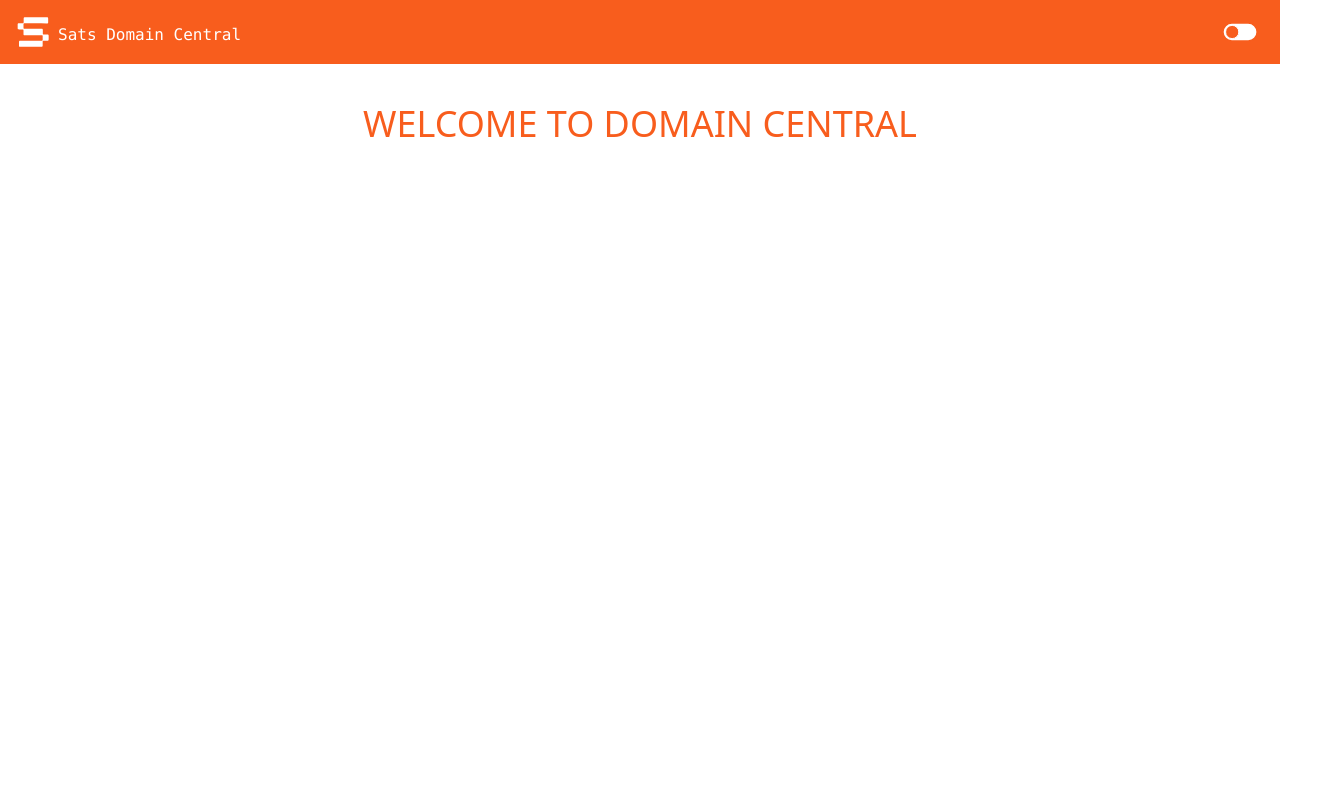
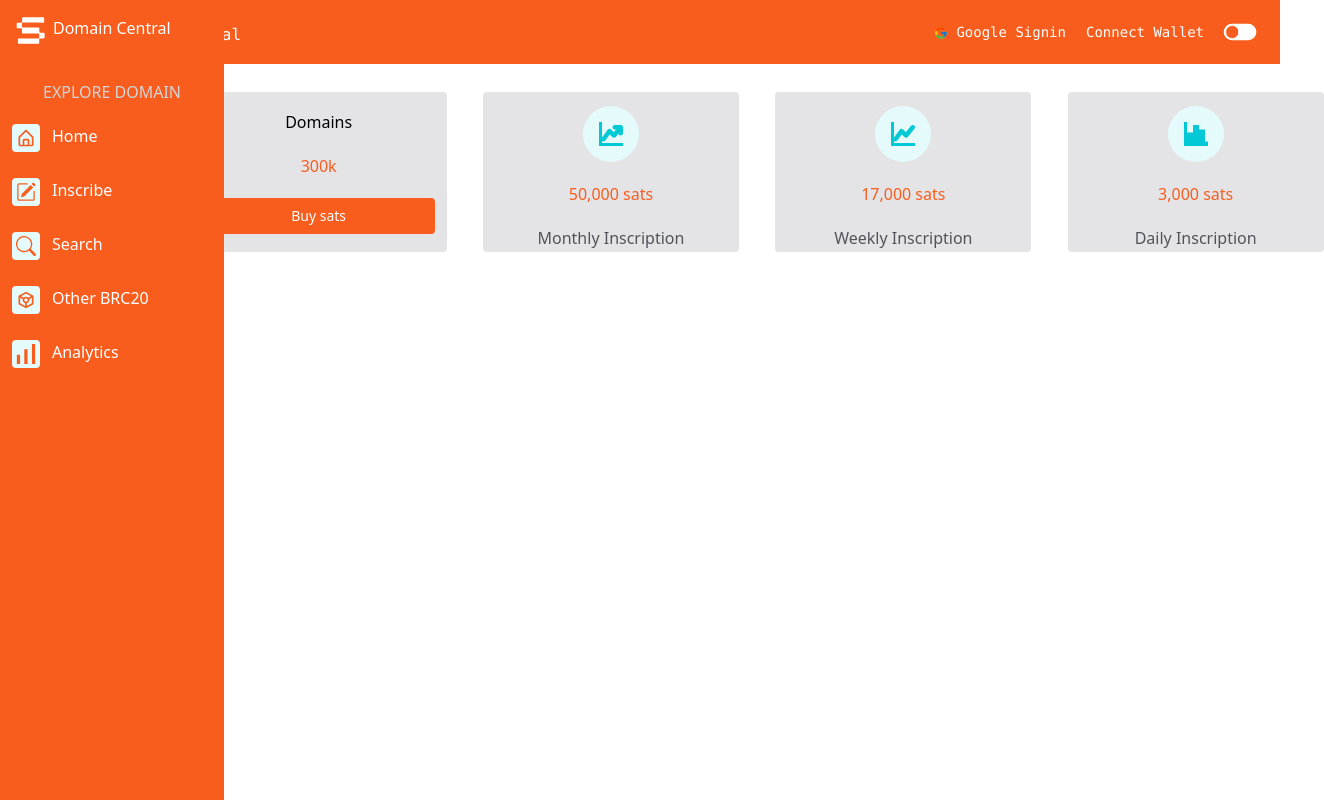
Before and after one commit to ramyohan90/sats-web, a React (Create React App) app: page / in a window 1280 px wide. Shown: the whole page, 1324 px wide, since content can reach past the window. Built offline with nearby package versions, Linux system fonts and the light colour scheme.

Commit message:
Home page and toolbar

```diff
--- a/package.json
+++ b/package.json
@@ -18,6 +18,7 @@
     "react": "^18.2.0",
     "react-dom": "^18.2.0",
     "react-hook-form": "^7.44.3",
+    "react-icons": "^4.9.0",
     "react-redux": "^8.0.7",
     "react-router-dom": "^6.12.1",
     "react-scripts": "5.0.1",
--- a/src/App.tsx
+++ b/src/App.tsx
@@ -4,6 +4,7 @@
 import { WrapperComponent } from './components/Wrapper';
 import { useSelector } from 'react-redux';
 import { useEffect } from 'react';
+import { DrawerComponent } from './components/Drawer';
 function App() {
 
   const theme = useSelector((state: any) => state['theme']);
@@ -20,10 +21,17 @@
 
   return (
     <BrowserRouter>
-          {theme.isDark}
+      {theme.isDark}
       <div className={theme.isDark ? 'dark' : ''}>
-      <HeaderComponent />
-      <WrapperComponent />
+        <HeaderComponent />
+        <div className='flex flex-row'>
+          <div className='w-56 sm:hidden md:hidden xxs:hidden lg:block xl:block 2xl: block'>
+              <DrawerComponent />
+          </div>
+          <div className='w-full'>
+            <WrapperComponent />
+          </div>
+        </div>
       </div>
     </BrowserRouter>
   );
--- /dev/null
+++ b/src/components/Drawer.tsx
@@ -0,0 +1,78 @@
+import { useSelector } from "react-redux";
+import { LogoComponent } from "../svg/Logo";
+import { BiHomeAlt } from 'react-icons/bi';
+import { BsPencilSquare, BsSearch } from 'react-icons/bs';
+import { MdOutlineToken } from 'react-icons/md';
+import { SiSimpleanalytics } from 'react-icons/si';
+import { useNavigate } from "react-router-dom";
+export function DrawerComponent() {
+
+    const theme = useSelector((state: any) => state['theme']);
+
+    const history = useNavigate();
+
+    function navigate(path: string) {
+        history(path)
+    }
+
+    return (
+        <div id="drawer-example" className="fixed top-0 left-0 z-40 h-screen overflow-y-auto transition-transform -translate-x-full bg-satsColor w-56 dark:bg-gray-800" tabIndex={-1} aria-labelledby="drawer-label">
+            <div className="flex flex-row h-16 p-2">
+                <div>
+                    {
+                        !theme.isDark ? <LogoComponent height={45} width={45} innerColor="#FFFFFF" outerColor="none" /> :
+                            <LogoComponent height={45} width={45} innerColor="#f85d1d" outerColor="none" />
+                    }
+                </div>
+                <div className="mt-2 text-white dark:text-satsColor">Domain Central</div>
+            </div>
+            <div className="mt-2 p-2">
+                <div>
+                    <p className="uppercase text-gray-300 text-center">Explore Domain</p>
+                </div>
+                <div className="mt-4 flex flex-col gap-4 items-center text-white">
+                    <div className="cursor-pointer hover:bg-gray-400 w-full text-center rounded flex flex-row gap-3 justify-start p-1">
+                        <div><button className="opacity-0.9
+              rounded p-1 hover:drop-shadow-xl" style={{
+                                color: '#f85d1d',
+                                backgroundColor: '#E5FAFB'
+                            }}><BiHomeAlt size={20} /></button></div>
+                        <div onClick={() => navigate('home')}>Home</div>
+                    </div>
+                    <div className="cursor-pointer hover:bg-gray-400 w-full text-center rounded flex flex-row gap-3 justify-start p-1">
+                        <div><button className="opacity-0.9
+              rounded p-1 hover:drop-shadow-xl" style={{
+                                color: '#f85d1d',
+                                backgroundColor: '#E5FAFB'
+                            }}><BsPencilSquare size={20} /></button></div>
+                        <div>Inscribe</div>
+                    </div>
+                    <div className="cursor-pointer hover:bg-gray-400 w-full text-center rounded flex flex-row gap-3 justify-start p-1">
+                        <div><button className="opacity-0.9
+              rounded p-1 hover:drop-shadow-xl" style={{
+                                color: '#f85d1d',
+                                backgroundColor: '#E5FAFB'
+                            }}><BsSearch size={20} /></button></div>
+                        <div>Search</div>
+                    </div>
+                    <div className="cursor-pointer hover:bg-gray-400 w-full text-center rounded flex flex-row gap-3 justify-start p-1">
+                        <div><button className="opacity-0.9
+              rounded p-1 hover:drop-shadow-xl" style={{
+                                color: '#f85d1d',
+                                backgroundColor: '#E5FAFB'
+                            }}><MdOutlineToken size={20} /></button></div>
+                        <div>Other BRC20</div>
+                    </div>
+                    <div className="cursor-pointer hover:bg-gray-400 w-full text-center rounded flex flex-row gap-3 justify-start p-1">
+                        <div><button className="opacity-0.9
+              rounded p-1 hover:drop-shadow-xl" style={{
+                                color: '#f85d1d',
+                                backgroundColor: '#E5FAFB'
+                            }}><SiSimpleanalytics size={20} /></button></div>
+                        <div>Analytics</div>
+                    </div>
+                </div>
+            </div>
+        </div>
+    )
+}
--- a/src/components/Header.tsx
+++ b/src/components/Header.tsx
@@ -2,7 +2,7 @@
 import { LogoComponent } from "../svg/Logo";
 import { SliderComponent } from "../svg/Slider";
 import { ThemeSliceReducer } from "../store/reducers/slice";
-
+import { FcGoogle } from 'react-icons/fc'
 export function HeaderComponent() {
 
     const themeDispatch = useDispatch();
@@ -25,7 +25,11 @@
                     </div>
                     <div className="mt-4 dark:text-satsColor">Sats Domain Central</div>
                 </div>
-                <div className="ml-auto align-middle mr-5 cursor-pointer" onClick={changeTheme}>
+                <div className="ml-auto align-middle mr-3 text-white p-1 rounded text-sm cursor-pointer">
+                    <button className="flex gap-2"> <FcGoogle className="mt-1"/> <span>Google Signin</span></button>
+                </div>
+                <div className="align-middle mr-3 bg-satsColor text-white p-1 rounded text-sm cursor-pointer">Connect Wallet</div>
+                <div className="align-middle mr-5 cursor-pointer" onClick={changeTheme}>
                     <SliderComponent />
                 </div>
             </div>
--- a/src/components/Home.tsx
+++ b/src/components/Home.tsx
@@ -1,11 +1,68 @@
+import { BsGraphUpArrow, BsGraphUp } from 'react-icons/bs';
+import { GoGraph } from 'react-icons/go';
 export function HomeComponent() {
     return (
-        <div className="flex mt-10 flex-col items-center dark:text-white">
-                <div className="uppercase">
-                       <h2 className="text-satsColor dark:text-white"> Welcome to domain central</h2>
+        <div className="mt-7">
+            <div className='flex flex-col items-center'>
+                <div className='grid gap-20 text-center lg:grid-cols-3 xl:grid-cols-4 md:grid-cols-2 sm: grid-cols-2 xs:grid-cols-1 xxs:grid-cols-1'>
+                    <div className="h-40 w-64 rounded p-3 flex flex-col gap-5 bg-gray-200 text-center justify-center">
+                        <div>
+                            Domains
+                        </div>
+                        <div className='text-satsColor'>
+                            300k
+                        </div>
+                        <div className="p-2 bg-satsColor rounded text-sm cursor-pointer text-white">
+                            Buy sats
+                        </div>
+                    </div>
+                    <div className="h-40 w-64 rounded border-2 p-3 flex flex-col gap-5 bg-gray-200">
+                        <div>
+                            <button className="text-2xl opacity-0.9
+              rounded-full p-4 hover:drop-shadow-xl" style={{
+                                    color: '#03C9D7',
+                                    backgroundColor: '#E5FAFB'
+                                }}> <BsGraphUpArrow strokeWidth={2} /> </button>
+                        </div>
+                        <div className='text-satsColor'>
+                            50,000 sats
+                        </div>
+                        <div className='text-gray-600'>
+                            Monthly Inscription
+                        </div>
+                    </div>
+                    <div className="h-40 w-64 rounded border-2 p-3 flex flex-col gap-5 bg-gray-200">
+                        <div>
+                            <button className="text-2xl opacity-0.9
+              rounded-full p-4 hover:drop-shadow-xl" style={{
+                                    color: '#03C9D7',
+                                    backgroundColor: '#E5FAFB'
+                                }}> <BsGraphUp strokeWidth={2} /> </button>
+                        </div>
+                        <div className='text-satsColor'>
+                            17,000 sats
+                        </div>
+                        <div className='text-gray-600'>
+                            Weekly Inscription
+                        </div>
+                    </div>
+                    <div className="h-40 w-64 rounded border-2 p-3 flex flex-col gap-5 bg-gray-200">
+                        <div>
+                            <button className="text-2xl opacity-0.9
+              rounded-full p-4 hover:drop-shadow-xl" style={{
+                                    color: '#03C9D7',
+                                    backgroundColor: '#E5FAFB'
+                                }}> <GoGraph strokeWidth={2} /> </button>
+                        </div>
+                        <div className='text-satsColor'>
+                            3,000 sats
+                        </div>
+                        <div className='text-gray-600'>
+                            Daily Inscription
+                        </div>
+                    </div>
                 </div>
-                <div className="uppercase">
-                </div>
+            </div>
         </div>
     )
 }
--- a/src/components/Wrapper.tsx
+++ b/src/components/Wrapper.tsx
@@ -5,6 +5,7 @@
     return (
         <Routes>
             <Route path="/" element={ <HomeComponent />}></Route>
+            <Route path="/home" element={ <HomeComponent />}></Route>
         </Routes>
     )
 }
--- a/src/store/initialize.ts
+++ b/src/store/initialize.ts
@@ -1,5 +1,5 @@
 import { ThemeState } from "./types";
 
 export const InitThemeState: ThemeState = {
-    isDark: false
+    isDark: window.localStorage.getItem('theme') === 'dark' ? true : false
 }
```
